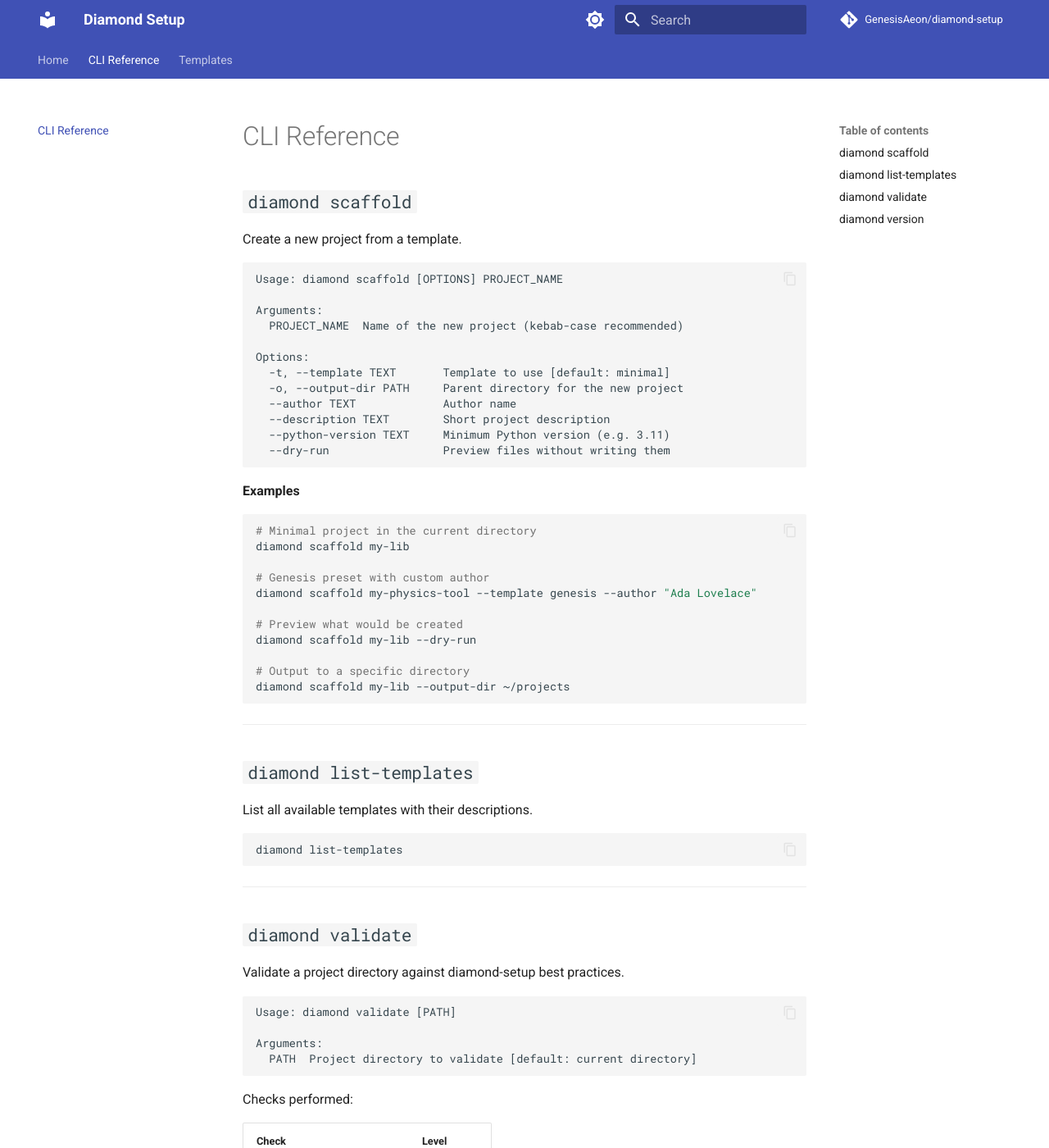
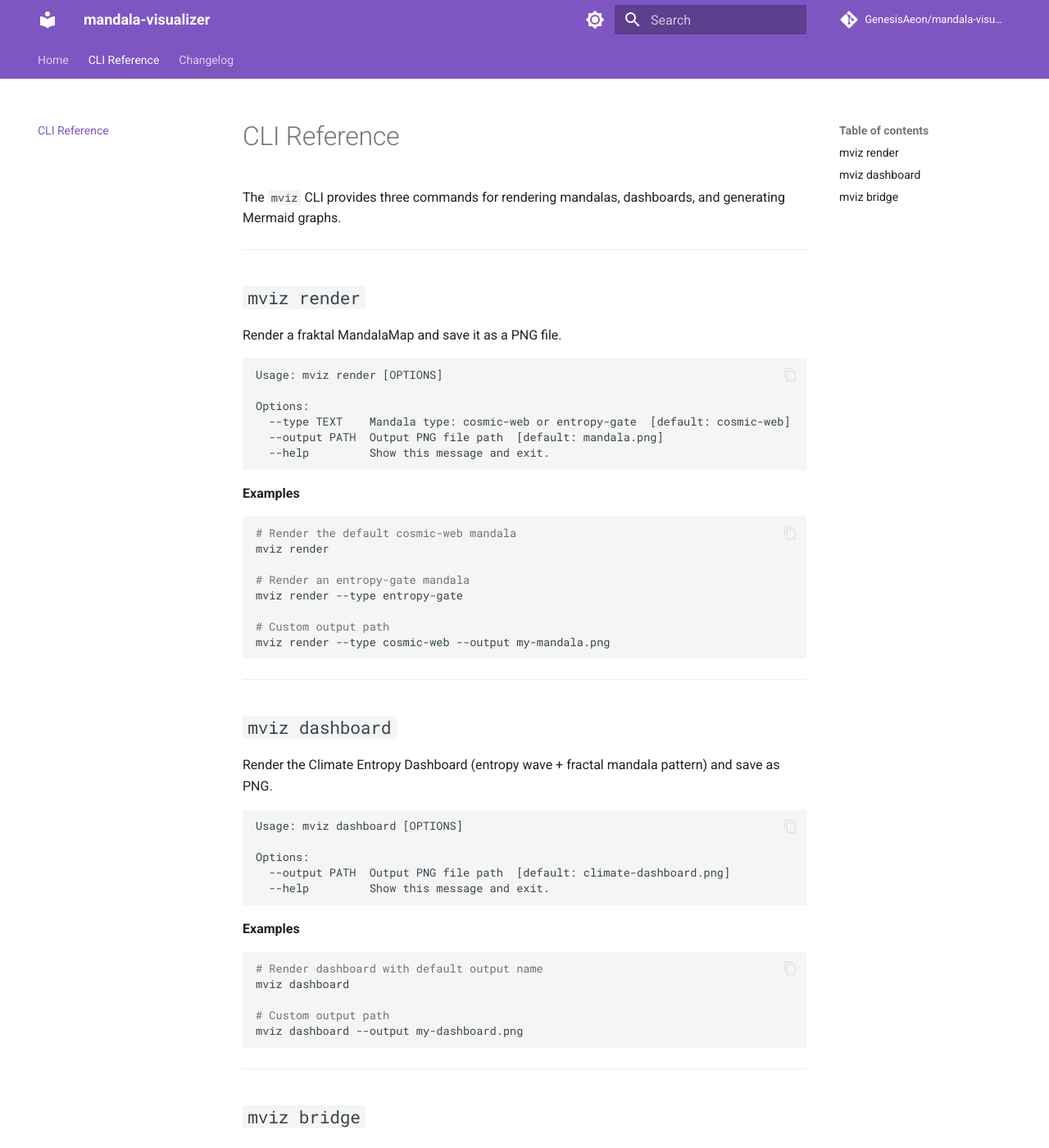
Before and after one commit to GenesisAeon/mandala-visualize, an MkDocs documentation site: the page built from docs/cli.md, in a window 1280 px wide and 1400 px high. Shown: the whole window at 82% size. Built offline with MkDocs 1.6.1 and Material for MkDocs 9.7.7, drawn with Linux system fonts in a browser that asks for light colours; comment, search, counter and statistics services are not loaded; some of the changed text lies outside the part shown.

Commit message:
docs(release): badges + mkdocs changelog for v0.1.0
• mkdocs.yml – renamed site to mandala-visualizer, deep-purple theme,
  repo URL → GenesisAeon/mandala-visualizer, nav: changelog replaces templates
• docs/index.md – full rewrite: CI/PyPI/Python/License/Coverage badges,
  install snippet, CLI quickstart, Python API, commands table, stack integration table
• docs/cli.md – full rewrite: mviz render / dashboard / bridge with usage,
  options, and examples matching the actual Typer CLI
• docs/changelog.md – new file: Keep-a-Changelog v0.1.0 entry covering all
  features, CLI commands, stack extras, uv override fix, and test coverage

https://claude.ai/code/session_01GcQM7qVCnVgGzwoXz3nbDo

````diff
--- a/docs/cli.md
+++ b/docs/cli.md
@@ -1,88 +1,86 @@
 # CLI Reference
 
-## `diamond scaffold`
+The `mviz` CLI provides three commands for rendering mandalas, dashboards, and generating Mermaid graphs.
 
-Create a new project from a template.
+---
+
+## `mviz render`
+
+Render a fraktal MandalaMap and save it as a PNG file.
 
 ```
-Usage: diamond scaffold [OPTIONS] PROJECT_NAME
-
-Arguments:
-  PROJECT_NAME  Name of the new project (kebab-case recommended)
+Usage: mviz render [OPTIONS]
 
 Options:
-  -t, --template TEXT       Template to use [default: minimal]
-  -o, --output-dir PATH     Parent directory for the new project
-  --author TEXT             Author name
-  --description TEXT        Short project description
-  --python-version TEXT     Minimum Python version (e.g. 3.11)
-  --dry-run                 Preview files without writing them
+  --type TEXT    Mandala type: cosmic-web or entropy-gate  [default: cosmic-web]
+  --output PATH  Output PNG file path  [default: mandala.png]
+  --help         Show this message and exit.
 ```
 
 **Examples**
 
 ```bash
-# Minimal project in the current directory
-diamond scaffold my-lib
+# Render the default cosmic-web mandala
+mviz render
 
-# Genesis preset with custom author
-diamond scaffold my-physics-tool --template genesis --author "Ada Lovelace"
+# Render an entropy-gate mandala
+mviz render --type entropy-gate
 
-# Preview what would be created
-diamond scaffold my-lib --dry-run
-
-# Output to a specific directory
-diamond scaffold my-lib --output-dir ~/projects
+# Custom output path
+mviz render --type cosmic-web --output my-mandala.png
 ```
 
 ---
 
-## `diamond list-templates`
+## `mviz dashboard`
 
-List all available templates with their descriptions.
+Render the Climate Entropy Dashboard (entropy wave + fractal mandala pattern) and save as PNG.
+
+```
+Usage: mviz dashboard [OPTIONS]
+
+Options:
+  --output PATH  Output PNG file path  [default: climate-dashboard.png]
+  --help         Show this message and exit.
+```
+
+**Examples**
 
 ```bash
-diamond list-templates
+# Render dashboard with default output name
+mviz dashboard
+
+# Custom output path
+mviz dashboard --output my-dashboard.png
 ```
 
 ---
 
-## `diamond validate`
+## `mviz bridge`
 
-Validate a project directory against diamond-setup best practices.
+Print a Mermaid graph string for Grafana integration. The output can be pasted directly into a Grafana Mermaid panel.
 
 ```
-Usage: diamond validate [PATH]
+Usage: mviz bridge [OPTIONS]
 
-Arguments:
-  PATH  Project directory to validate [default: current directory]
+Options:
+  --help  Show this message and exit.
 ```
 
-Checks performed:
+**Example output**
 
-| Check | Level |
-|-------|-------|
-| `pyproject.toml` present | **Error** |
-| `src/` layout present | Warning |
-| `tests/` directory present | Warning |
-| `.github/workflows/` present | Warning |
-| `README.md` present | Warning |
-| `.gitignore` present | Warning |
+```
+graph TD
+  A[Entropy] --> B[Governance]
+  B --> C[Cosmic Moment]
+  C --> D[MandalaMap]
+  D --> A
+```
 
 ```bash
-# Validate the current directory
-diamond validate
+# Print Mermaid graph to stdout
+mviz bridge
 
-# Validate a specific project
-diamond validate path/to/my-project
+# Pipe to file for Grafana import
+mviz bridge > grafana-mandala.mmd
 ```
-
----
-
-## `diamond version`
-
-Print the installed version.
-
-```bash
-diamond version
-```
--- a/mkdocs.yml
+++ b/mkdocs.yml
@@ -1,23 +1,23 @@
-site_name: Diamond Setup
-site_description: Universal Python project scaffold — generate professional project skeletons in seconds
+site_name: mandala-visualizer
+site_description: The visual mandala renderer for the GenesisAeon stack – Climate Dashboard, Cosmic-Web, Mermaid/Grafana integration and fraktal MandalaMap visuals.
 site_author: GenesisAeon
-repo_url: https://github.com/GenesisAeon/diamond-setup
-repo_name: GenesisAeon/diamond-setup
+repo_url: https://github.com/GenesisAeon/mandala-visualizer
+repo_name: GenesisAeon/mandala-visualizer
 
 theme:
   name: material
   palette:
     - media: "(prefers-color-scheme: light)"
       scheme: default
-      primary: indigo
-      accent: indigo
+      primary: deep purple
+      accent: purple
       toggle:
         icon: material/brightness-7
         name: Switch to dark mode
     - media: "(prefers-color-scheme: dark)"
       scheme: slate
-      primary: indigo
-      accent: indigo
+      primary: deep purple
+      accent: purple
       toggle:
         icon: material/brightness-4
         name: Switch to light mode
@@ -40,4 +40,4 @@ markdown_extensions:
 nav:
   - Home: index.md
   - CLI Reference: cli.md
-  - Templates: templates.md
+  - Changelog: changelog.md
````
Also changed, not shown: docs/changelog.md (added, +34 -0 lines), docs/index.md (+63 -23 lines).
